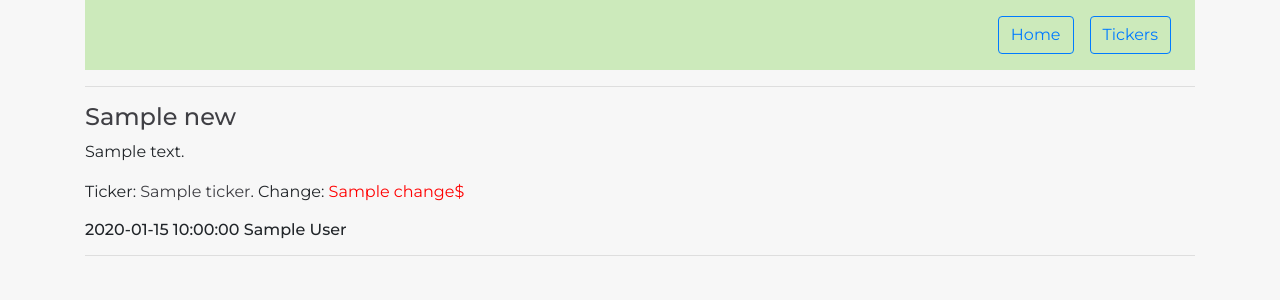
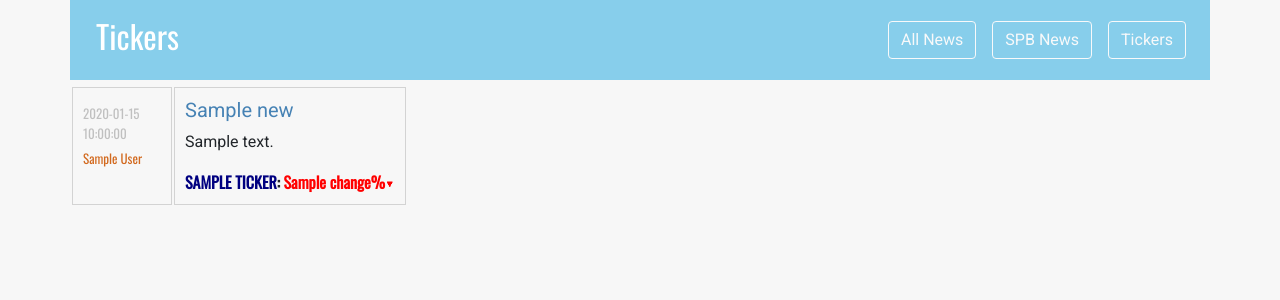
Before and after one commit to balancy/ProjectStocksNews, a Flask app: template templates/index.html in a window 1280 px wide. Shown: the top 300 px of the page. Run offline with Flask 2, Linux system fonts and the light colour scheme; the template is opened without the code that fills it: most values are stand-ins (such as "Sample title", 1, 10 or a date in 2020); some libraries are stand-ins or nearby versions.

Commit message:
16.12.2020. Tickers TAB Added, Graphical interface improved, Added colors for price change

```diff
--- a/parse.py
+++ b/parse.py
@@ -54,6 +54,12 @@ def get_news():
 
                 try:
                     author = one_news.find('span', class_='article__author').text
+                    if author == "by MarketWatch Automation":
+                        author = "BREAKING"
+                    elif author == "by Barron's":
+                        author = "BARRON'S"
+                    else:
+                        author = ""
                 except AttributeError:
                     author = ''
 
--- a/server.py
+++ b/server.py
@@ -1,20 +1,27 @@
 from flask import Flask, render_template
-from parse import get_news, get_news_by_tickers
+from parse import get_news, get_news_by_tickers, get_tickers
 
 app = Flask(__name__)
 
 
 @app.route("/")
 @app.route("/index")
+@app.route("/all_news")
 def stocks_list():
     news = get_news()
-    return render_template('index.html', news_list=news)
+    return render_template('index.html', news_list=news, pagetitle="All news")
+
+
+@app.route("/news_spb")
+def stocks_list_spb():
+    news = get_news_by_tickers()
+    return render_template('index.html', news_list=news, pagetitle="SPB Tickers news")
 
 
 @app.route("/tickers")
-def stocks_list_spb():
-    news = list()
-    return render_template('index.html', news_list=get_news_by_tickers())
+def tickers():
+    tickers = get_tickers()
+    return render_template('tickers.html', tickers = tickers)
 
 
 if __name__ == "__main__":
--- a/static/styles/styles.css
+++ b/static/styles/styles.css
@@ -1,22 +1,113 @@
 body{
     background-color: #f7f7f7;
-    font-family: "Montserrat", sans-serif;
+    font-family: "Roboto";
+}
+
+div.container {
+    padding: 0;
 }
 
 nav {
-    background-color: #cceabb;
+    background-color: skyblue;
+    margin-bottom: 5px;
+    height: 80px;
 }
 
-/* Headings */
+
+/* Headings, text */
+h4{
+    font-size: 1.25rem;
+}
+
 a {
-    color: #3f3f44;
+    color: steelblue;
+}
+
+a:hover {
+    color: chocolate;
+}
+
+h6.navbar-brand{
+    font-family: "Oswald";
+    color: white;
+    font-size: 2rem;
+    margin-left: 10px;
 }
 
 /* Ticker change color */
-.green {
+p.p-tickers {
+    font-weight: bold;
+}
+
+a.a-tickers {
+    color: navy;
+}
+
+a.a-tickers:hover {
+    color: chocolate;
+}
+
+span.green {
     color: green;
 }
 
-.red {
+span.red {
     color: red;
 }
+
+img.icon{
+    width: 10px;
+    vertical-align: center;
+}
+
+/* Table */
+
+table {
+    border-collapse: separate;
+    text-align: justify;
+    border-style: hidden;
+}
+
+table td {
+    border: 1px solid lightgrey;
+    padding: 10px;
+}
+
+td.td-left-column {
+    vertical-align: top;
+    width: 100px;
+}
+
+p.p-left-column, p.p-tickers-descr {
+    font-family: "Oswald";
+    font-size: small;
+    color: silver;
+    margin: 6px auto;
+}
+
+p.author {
+    color: chocolate;
+}
+
+p.p-tickers {
+    font-family: "Oswald";
+}
+
+p.p-tickers, p.p-tickers-descr {
+    margin-bottom: 0;
+}
+
+/* Tickers.html */
+
+div.row-tickers{
+    border-collapse: separate;
+    text-align: justify;
+    border-style: hidden;
+    margin: 0;
+}
+
+div.col-tickers{
+    border: 1px lightgrey solid;
+    padding-top: 5px;
+    padding-bottom: 5px;
+}
--- a/templates/index.html
+++ b/templates/index.html
@@ -6,39 +6,81 @@
     <meta name="viewport" content="width=device-width, initial-scale=1, shrink-to-fit=no">
 
     <!-- Bootstrap CSS -->
-      <link rel="stylesheet" href="https://maxcdn.bootstrapcdn.com/bootstrap/4.0.0/css/bootstrap.min.css" integrity="sha384-Gn5384xqQ1aoWXA+058RXPxPg6fy4IWvTNh0E263XmFcJlSAwiGgFAW/dAiS6JXm" crossorigin="anonymous">
-      <link rel="stylesheet" type= "text/css" href= "{{ url_for('static',filename='styles/styles.css') }}">
+    <link rel="stylesheet" href="https://maxcdn.bootstrapcdn.com/bootstrap/4.0.0/css/bootstrap.min.css"
+          integrity="sha384-Gn5384xqQ1aoWXA+058RXPxPg6fy4IWvTNh0E263XmFcJlSAwiGgFAW/dAiS6JXm" crossorigin="anonymous">
+    <link rel="stylesheet" type="text/css" href="{{ url_for('static',filename='styles/styles.css') }}">
 
     <!-- Fonts-->
-      <link href="https://fonts.googleapis.com/css2?family=Montserrat:wght@300;400;500;700&display=swap" rel="stylesheet">
-    <title>Stock news</title>
+    <link href="https://fonts.googleapis.com/css2?family=Roboto:wght@300;400;700&display=swap" rel="stylesheet">
+    <link href="https://fonts.googleapis.com/css2?family=Oswald:wght@200;400&display=swap" rel="stylesheet">
+    <title>{{ pagetitle }}</title>
 </head>
 <body>
 <div class="container">
-        {% include 'navigation.html' %}
-        <hr/>
+    <nav class="navbar navbar-expand-md navbar-primary">
+        <h6 class="navbar-brand">Tickers</h6>
+        <ul class="navbar-nav ml-auto">
+            <li class="nav-item">
+                <a class="nav-link" href="/">
+                    <button type="button" class="btn btn-outline-light">All News</button>
+                </a>
+            </li>
+            <li class="nav-item">
+                <a class="nav-link" href="/news_spb">
+                    <button type="button" class="btn btn-outline-light">SPB News</button>
+                </a>
+            </li>
+            <li class="nav-item">
+                <a class="nav-link" href="/tickers">
+                    <button type="button" class="btn btn-outline-light">Tickers</button>
+                </a>
+            </li>
+        </ul>
+    </nav>
     <div class="row">
         <div class="col-12">
+            <table>
                 {% for news in news_list %}
-                <h4><a href="{{ news.url }}">{{ news.title }}</a></h4>
+                <tr>
+                    <td class="td-left-column">
+                        <p class="p-left-column">{{ news.date }}</p>
+                        <p class="p-left-column author">{{ news.author }}</p>
+                    </td>
+                    <td>
+                        <h4><a class="title" href="{{ news.url }}">{{ news.title }}</a></h4>
                         {% if news.summary != news.title %}
-                    <p>{{ news.summary }}</p>
+                        <p class="summary">{{ news.summary }}</p>
                         {% endif %}
                         {% if news.ticker and news.change %}
-<!--                <p>Ticker: <a href="https://finance.yahoo.com/quote/{{ news.ticker }}">{{ news.ticker }}</a>. Change:{% if news.change > 0 %} <span class="green">{% else %} <span class="red">{% endif %}{{ news.change }}$</span> </p>-->
-                    <p>Ticker: <a href="https://finance.yahoo.com/quote/{{ news.ticker }}">{{ news.ticker }}</a>. Change:<span class = "{% if news.change > 0 %}green{% else %}red{% endif %}"> {{ news.change }}$</span> </p>
+                        <p class="p-tickers"><a class="a-tickers"
+                                                href="https://finance.yahoo.com/quote/{{ news.ticker }}">{{
+                            news.ticker.upper() }}</a>:
+                            {% if news.change > 0 %}
+                            <span class="green"> {{ news.change }}%</span><img class="icon"
+                                                                               src="{{ url_for('static', filename='images/flash_green.ico') }}">
+                            {% else %}
+                            <span class="red"> {{ news.change }}%</span><img class="icon"
+                                                                             src="{{ url_for('static', filename='images/flash_red.ico') }}">
                             {% endif %}
-                <h6>{{ news.date }} {{ news.author }}</h6>
-                <hr/>
+                        {% endif %}
+                    </td>
+                </tr>
                 {% endfor %}
+            </table>
         </div>
     </div>
 </div>
 
 <!-- Optional JavaScript -->
 <!-- jQuery first, then Popper.js, then Bootstrap JS -->
-    <script src="https://code.jquery.com/jquery-3.2.1.slim.min.js" integrity="sha384-KJ3o2DKtIkvYIK3UENzmM7KCkRr/rE9/Qpg6aAZGJwFDMVNA/GpGFF93hXpG5KkN" crossorigin="anonymous"></script>
-    <script src="https://cdnjs.cloudflare.com/ajax/libs/popper.js/1.12.9/umd/popper.min.js" integrity="sha384-ApNbgh9B+Y1QKtv3Rn7W3mgPxhU9K/ScQsAP7hUibX39j7fakFPskvXusvfa0b4Q" crossorigin="anonymous"></script>
-    <script src="https://maxcdn.bootstrapcdn.com/bootstrap/4.0.0/js/bootstrap.min.js" integrity="sha384-JZR6Spejh4U02d8jOt6vLEHfe/JQGiRRSQQxSfFWpi1MquVdAyjUar5+76PVCmYl" crossorigin="anonymous"></script>
+<script src="https://code.jquery.com/jquery-3.2.1.slim.min.js"
+        integrity="sha384-KJ3o2DKtIkvYIK3UENzmM7KCkRr/rE9/Qpg6aAZGJwFDMVNA/GpGFF93hXpG5KkN"
+        crossorigin="anonymous"></script>
+<script src="https://cdnjs.cloudflare.com/ajax/libs/popper.js/1.12.9/umd/popper.min.js"
+        integrity="sha384-ApNbgh9B+Y1QKtv3Rn7W3mgPxhU9K/ScQsAP7hUibX39j7fakFPskvXusvfa0b4Q"
+        crossorigin="anonymous"></script>
+<script src="https://maxcdn.bootstrapcdn.com/bootstrap/4.0.0/js/bootstrap.min.js"
+        integrity="sha384-JZR6Spejh4U02d8jOt6vLEHfe/JQGiRRSQQxSfFWpi1MquVdAyjUar5+76PVCmYl"
+        crossorigin="anonymous"></script>
 </body>
 </html>
--- a/templates/navigation.html
+++ /dev/null
@@ -1,14 +0,0 @@
-<nav class="navbar navbar-expand-md navbar-primary">
-    <ul class="navbar-nav ml-auto">
-        <li class="nav-item">
-            <a class="nav-link" href="/index">
-              <button type="button" class="btn btn-outline-primary">Home</button>
-            </a>
-        </li>
-        <li class="nav-item">
-            <a class="nav-link" href="/tickers">
-              <button type="button" class="btn btn-outline-primary">Tickers</button>
-            </a>
-        </li>
-    </ul>
-</nav>
```
Also changed, not shown: templates/tickers.html (added, +50 -0 lines), static/images/flash_green.ico (added), static/images/flash_red.ico (added). Lines whose indentation alone changed are shown as unchanged.
